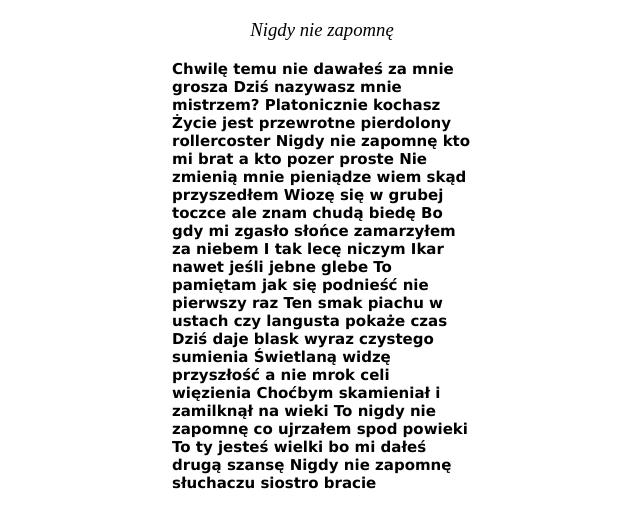
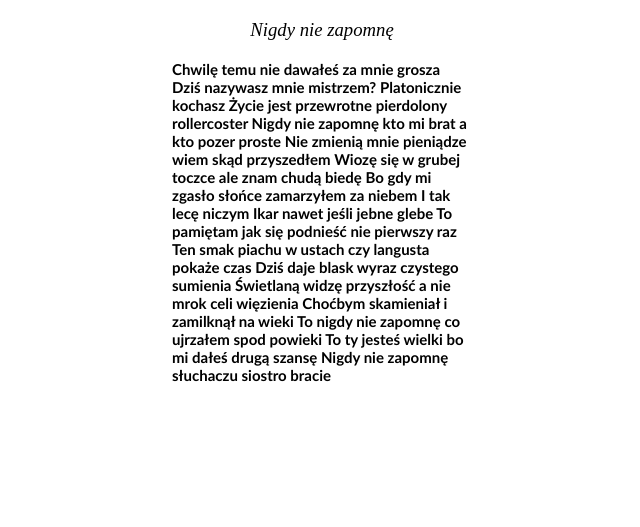
Before and after one commit to bikepro1996/nauka-gita, a plain HTML site: page index.html in a window 1280 px wide. Shown: the part 61-588 px from the top of the page, without its empty margins (318-958 px from the left). Drawn offline with Linux system fonts and the light colour scheme.

Commit message:
Change h5

```diff
--- a/css/style.css
+++ b/css/style.css
@@ -16,5 +16,4 @@ body h5{
     font-size: 15px;
     text-align: left;
     max-width: 300px;
-    font-family:'Lucida Sans', 'Lucida Sans Regular', 'Lucida Grande', 'Lucida Sans Unicode', Geneva, Verdana, sans-serif;
-}
+    font-family:'Gill Sans', 'Gill Sans MT', Calibri, 'Trebuchet MS', sans-serif;
```
